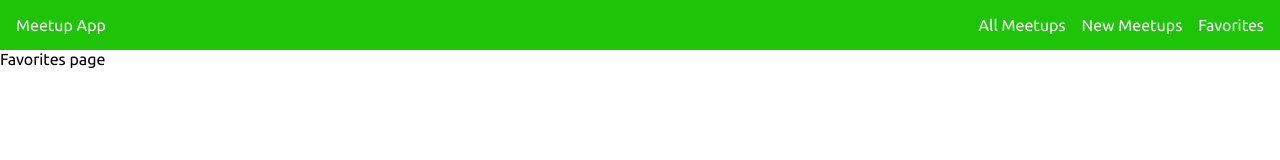
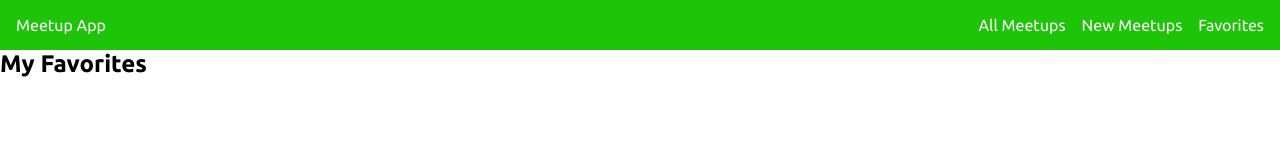
Before and after one commit to Tonny221/meet-up-demo-app, a React (Create React App) app: page /favorites in a window 1280 px wide. Shown: the top 160 px of the page. Built offline with nearby package versions, Linux system fonts and the light colour scheme.

Commit message:
final result

```diff
--- a/src/components/meetups/MeetupItem.js
+++ b/src/components/meetups/MeetupItem.js
@@ -34,7 +34,7 @@ function MeetupItem(props) {
                     <p>{props.description}</p>
                 </div>
                 <div className={classes.button}>
-                    <button onClick={toggleFavorite}>Favorite</button>
+                    <button onClick={toggleFavorite}>{ itemIsFavorite ? 'Remove' : 'Favorite' }</button>
                 </div>
             </Card>
         </li>
--- a/src/pages/favorites.js
+++ b/src/pages/favorites.js
@@ -1,6 +1,15 @@
+import { useContext } from 'react';
+import FavoritesContext from '../store/favorites-context';
+import MeetupList from '../components/meetups/MeetupList';
+
 function FavoritesPage(){
+    const favoritesContext = useContext(FavoritesContext);
+
     return (
-        <div>Favorites page</div>
+        <section>
+            <h1>My Favorites</h1>
+            <MeetupList meetups={favoritesContext.favorites} />
+        </section>
     );
 }
 
--- a/src/store/favorites-context.js
+++ b/src/store/favorites-context.js
@@ -14,13 +14,13 @@ export function FavoritesContextProvider(props){
     function addFavoriteHandler(favoriteMeetup){
         setUserFavorites((prevUserFavorite) => {
             return prevUserFavorite.concat(favoriteMeetup);
-        })
+        });
     }
 
     function removeFavoriteHandler(meetupId){
-        setUserFavorites((prevUserFavorite) => {
-            return prevUserFavorite.filter(meetupId => meetup.id !== meetupId);
-        })
+        setUserFavorites(prevUserFavorite => {
+            return prevUserFavorite.filter(meetup => meetup.id !== meetupId);
+        });
     }
 
     function itemIsFavoriteHandler(meetupId){
```
